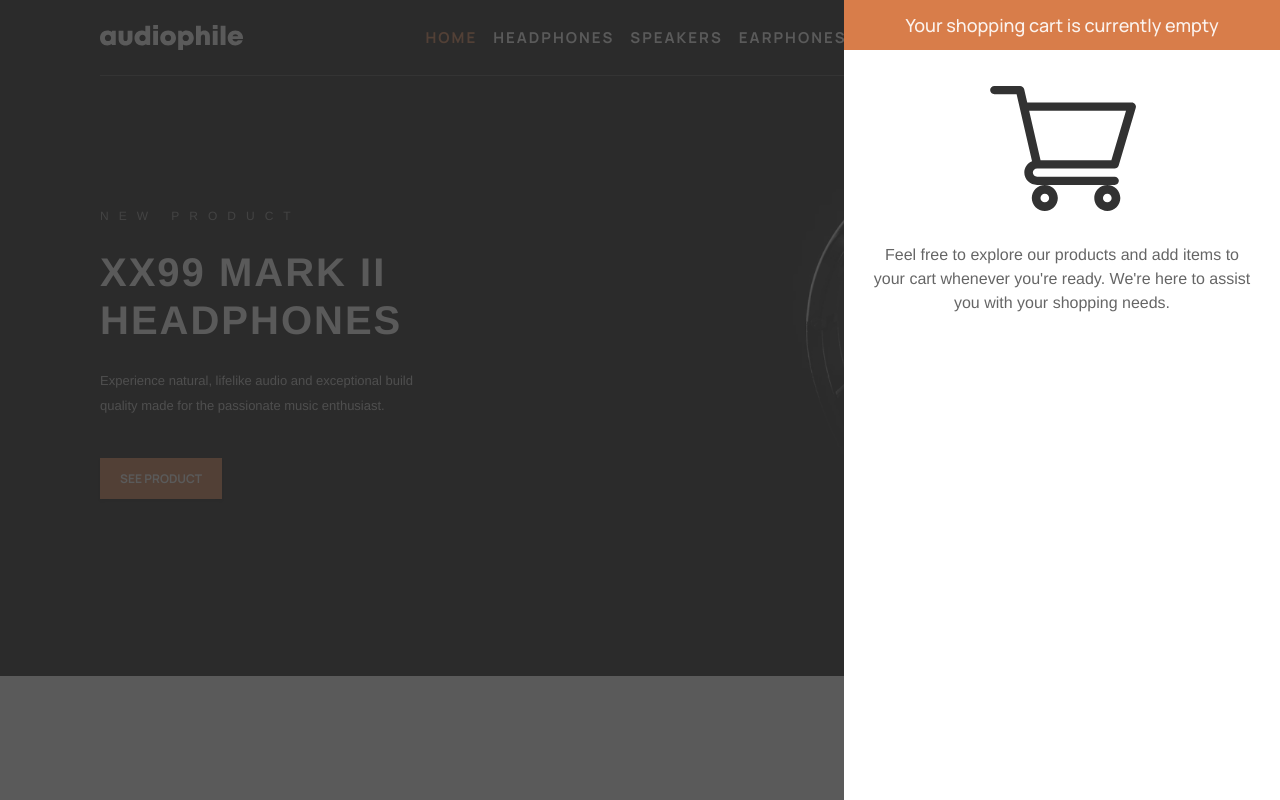
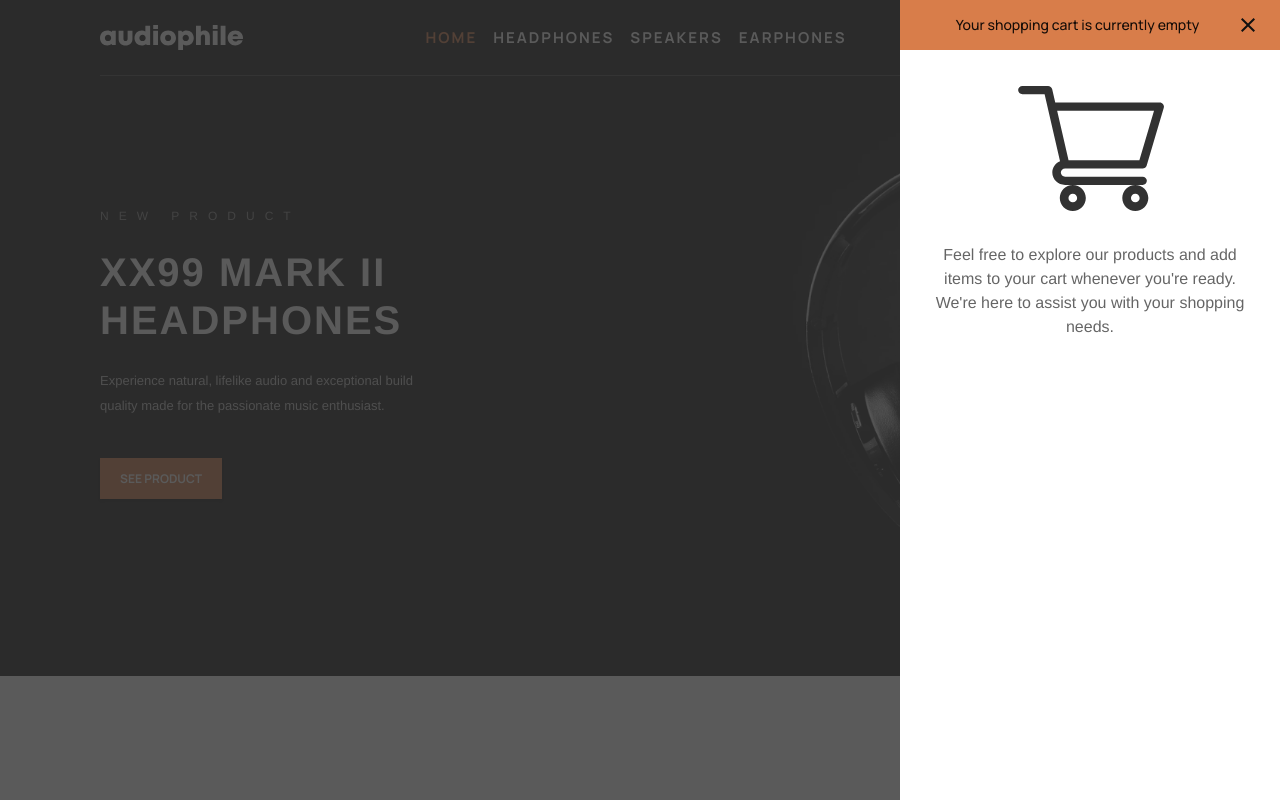
Before and after one commit to Mesec/ecommerce-website, a React (Create React App) app: page / in a window 1280 px wide. Both pictures are taken after a click on the button 1148 px from the left and 37 px from the top of the page. Shown: the top 800 px of the page. Built offline with nearby package versions, Linux system fonts and the light colour scheme.

Commit message:
close modal button added on cart

```diff
--- a/src/components/Cart/Cart.css
+++ b/src/components/Cart/Cart.css
@@ -39,12 +39,26 @@ body.active-modal {
   line-height: 1.4;
   height: 100%;
   background: white;
-  padding: 16px 28px;
+  padding: 16px 20px;
   border-radius: 3px;
+  box-sizing: border-box;
   min-width: 300px;
   z-index: 2;
   transition: all 0.5s ease-out;
   border-radius: 0;
+  overflow: auto;
+  display: flex;
+  flex-direction: column;
+}
+
+.Cart-Close-Icon {
+  align-self: flex-end;
+}
+
+.Cart-Close-Icon > button {
+  width: 40px !important;
+  display: flex;
+  justify-content: flex-end;
 }
 
 .HideCart {
@@ -95,18 +109,18 @@ body.active-modal {
   width: 70px;
   height: 70px;
   box-sizing: border-box;
-  background-color: #F1F1F1;
   background-position: center;
-  background-size: 60%;
+  background-size: cover;
   background-repeat: no-repeat;
   padding: 10px;
   box-sizing: border-box;
-  border-radius: 5px;
+  box-shadow: 0px 0px 3px 0px rgba(0, 0, 0, 1);
 }
 
 .Cart-Left {
   display: flex;
   gap: 15px;
+  box-sizing: border-box;
   align-items: center;
 }
 
@@ -144,13 +158,6 @@ body.active-modal {
   font-size: 16px;
 }
 
-.Cart > button {
-  background-color: #d87d4a;
-  height: 50px;
-  width: 100%;
-  margin-top: 10px;
-}
-
 .Empty-Cart {
   display: flex;
   flex-direction: column;
@@ -161,21 +168,22 @@ body.active-modal {
   top: 0;
   width: 100%;
   text-align: center;
+  height: 100%;
 }
 
 .Empty-Cart-Header {
   display: flex;
-  justify-content: center;
   align-items: center;
 }
 
 .Empty-Cart-Header > h5 {
-  font-size: 18px;
+  font-size: 14px;
   font-weight: 500;
   text-align: center;
   opacity: 0.9;
-  padding: 16px 28px;
-  color: white;
+  padding: 16px 16px;
+  width: 85%;
+  text-align: center;
 }
 
 .Empty-Cart > p {
@@ -200,4 +208,35 @@ body.active-modal {
 .Empty-Cart-Header {
   background-color: #d87d4a;
   height: 50px;
+  text-align: left;
 }
+
+.Cart-Controls {
+  display: flex;
+  flex-direction: column;
+}
+
+.Cart-Buttons {
+  display: flex;
+  flex-direction: column;
+  gap: 10px;
+  margin-top: 10px;
+}
+
+.Cart-Button {
+  background-color: #d87d4a !important;
+  height: 50px;
+  width: 100%;
+  margin-top: 10px;
+}
+
+.Clear-Cart {
+  background-color: rgb(229, 229, 229) !important;
+  color: black !important;
+  box-shadow: 0px 0px 2px 0px rgba(0, 0, 0, 0.5) !important;
+}
+
+.Empty-Cart-Close-Icon {
+  position: absolute;
+  right: 0;
+}
--- a/src/components/Cart/Cart.js
+++ b/src/components/Cart/Cart.js
@@ -8,6 +8,7 @@ import CartIcon from '../../assets/icons/cart-black.svg'
 import QuantityInput from '../QuantityInput/QuantityInput';
 import { clearCart, closeCart, decreaseCart, increaseCart } from '../../features/cart/cartSlice';
 import { openSnackbar } from '../../features/snackbar/snackbarSlice';
+import CloseIcon from '@mui/icons-material/Close';
 
 export default function Cart() {
   const cartItems = useSelector((state) => state.cart.items);
@@ -62,17 +63,20 @@ export default function Cart() {
   }
 
   return (
-    <Box className={`Modal-Wrapper ${open ? 'Visible' : 'Hidden'}`}>
+    <Box className={ `Modal-Wrapper ${open ? 'Visible' : 'Hidden'}` }>
       <Box className='Modal-Overlay' onClick={ closeCartHandler }></Box>
-       <Box className={`Cart ${open ? 'ShowCart' : 'HideCart'}`}>
+      <Box className={ `Cart ${open ? 'ShowCart' : 'HideCart'}` }>
         { cartItems?.length > 0 ?
           <>
             <Box className='Cart-Header'>
-              <Typography variant='body1'>CART ({cartItems?.length})</Typography>
-              <Button onClick={ clearCartHandler }>Remove all</Button>
+              <Typography variant='body1'>CART ({ cartItems?.length })</Typography>
+              <Box className='Cart-Close-Icon'>
+                <Button variant='text' onClick={ closeCartHandler }><CloseIcon /></Button>
+              </Box>
             </Box>
             <Box className='Cart-Items'>
               { cartItems?.map((item, index) => {
+                console.log(item)
                 return (
                   <Box className='Cart-Item' key={ index }>
                     <Box className='Cart-Left'>
@@ -83,14 +87,16 @@ export default function Cart() {
                         <Typography variant='body'>{ formatCurrency(item.price) }</Typography>
                       </Box>
                     </Box>
+                    <Box className='Cart-Quantity-Input'>
                       <QuantityInput
                         inStock={ item.inStock }
                         quantity={ item.quantity }
                         id={ item.id }
                         increaseHandler={ () => increaseProductHandler(item.id, item.quantity, item.inStock) }
                         decreaseHandler={ () => decreaseProductHandler(item.id, item.quantity) }
-                      increaseDisabled={ item.quantity === item.inStock}
-                      openSnackbar={ openSnackbar }/>
+                        increaseDisabled={ item.quantity === item.inStock }
+                        openSnackbar={ openSnackbar } />
+                    </Box>
                   </Box>
                 )
               }) }
@@ -103,7 +109,10 @@ export default function Cart() {
                 { formatCurrency(calculateTotal()) }
               </Typography>
             </Box>
-            <Button variant='contained'>CHECKOUT</Button>
+            <Box className='Cart-Buttons'>
+              <Button className='Cart-Button Clear-Cart' variant='contained' onClick={ clearCartHandler }>Remove all</Button>
+              <Button className='Cart-Button' variant='contained'>CHECKOUT</Button>
+            </Box>
           </>
           :
           <Box className='Empty-Cart'>
@@ -111,6 +120,9 @@ export default function Cart() {
               <Typography variant='h5'>
                 Your shopping cart is currently empty
               </Typography>
+              <Box className='Empty-Cart-Close-Icon'>
+                <Button variant='text' onClick={ closeCartHandler }><CloseIcon /></Button>
+              </Box>
             </Box>
             <Box className='Empty-Cart-Image'><img src={ CartIcon } alt="" /></Box>
             <Typography variant='body1'>
--- a/src/pages/Article/Article.js
+++ b/src/pages/Article/Article.js
@@ -26,7 +26,7 @@ export default function Article() {
       id: product?.id,
       title: product?.shortName,
       price: product?.price,
-      image: product?.images?.main,
+      image: product?.images?.gallery[0],
       inStock: product?.inStock
     }));
     dispatch(openCart());
@@ -56,7 +56,7 @@ export default function Article() {
   }, [product]);
 
   if (loading) {
-    return <Box className='Article-Spinner'><CircularProgress/></Box>
+    return <Box className='Article-Spinner'><CircularProgress /></Box>
   }
 
   const disableIncreaseButton = () => {
@@ -89,7 +89,7 @@ export default function Article() {
     if (cartItem?.length) {
       return product.inStock - cartItem[0].quantity;
     }
-    if(!cartItem?.length) {
+    if (!cartItem?.length) {
       return product.inStock;
     }
   }
```
Lines whose indentation alone changed are shown as unchanged.
